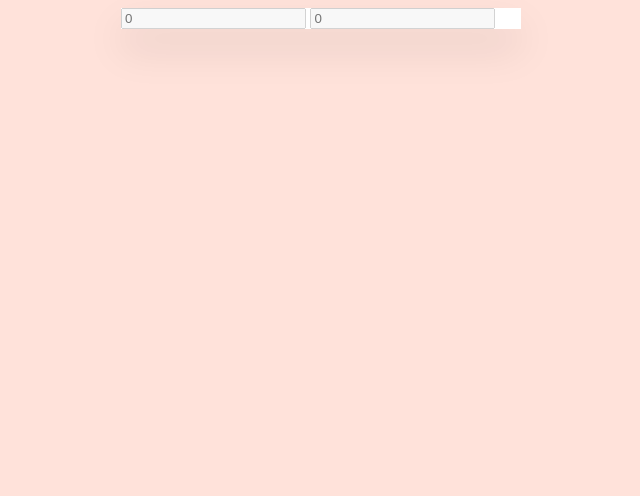
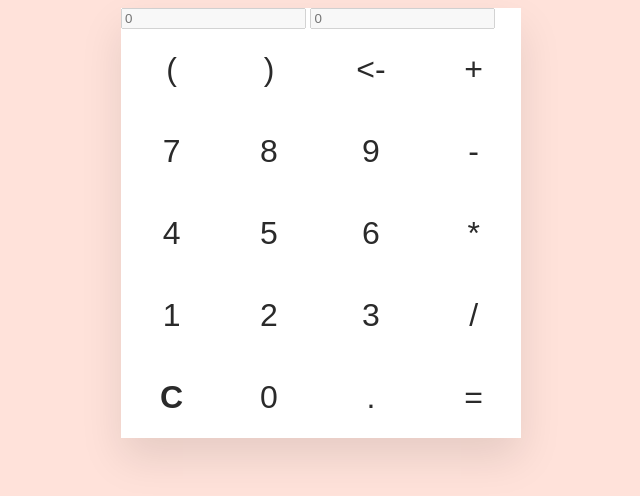
Before and after one commit to patriciusluky/kalkulator-sederhana, a plain HTML site: page index.html in a window 1280 px wide. Shown: the whole page, without its empty margins (319-959 px from the left). Drawn offline with Linux system fonts and the light colour scheme.

Commit message:
tambah button

```diff
--- a/index.html
+++ b/index.html
@@ -12,6 +12,36 @@
         <input type="text" id="useinp" placeholder="0" disabled>
         <input type="text" id="compout" placeholder="0" disabled>
         <table>
+            <tr>
+                <td onclick="calcad('(')">(</td>
+                <td onclick="calcad(')')">)</td>
+                <td onclick="removech()">&lt;-</td>
+                <td onclick="calcad('+')" class="vari">+</td>
+            </tr>
+            <tr>
+                <td onclick="calcad('7')">7</td>
+                <td onclick="calcad('8')">8</td>
+                <td onclick="calcad('9')">9</td>
+                <td onclick="calcad('-')" class="vari">-</td>
+            </tr>
+            <tr>
+                <td onclick="calcad('4')">4</td>
+                <td onclick="calcad('5')">5</td>
+                <td onclick="calcad('6')">6</td>
+                <td onclick="calcad('*')" class="vari">*</td>
+            </tr>
+            <tr>
+                <td onclick="calcad('1')">1</td>
+                <td onclick="calcad('2')">2</td>
+                <td onclick="calcad('3')">3</td>
+                <td onclick="calcad('/')" class="vari">/</td>
+            </tr>
+            <tr>
+                <td onclick="reset()"><b>C</b></td>
+                <td onclick="calcad('0')">0</td>
+                <td onclick="calcad('.')">.</td>
+                <td onclick="execm()" class="equalbtn">=</td>
+            </tr>
         </table>
     </div>
 </body>
```
